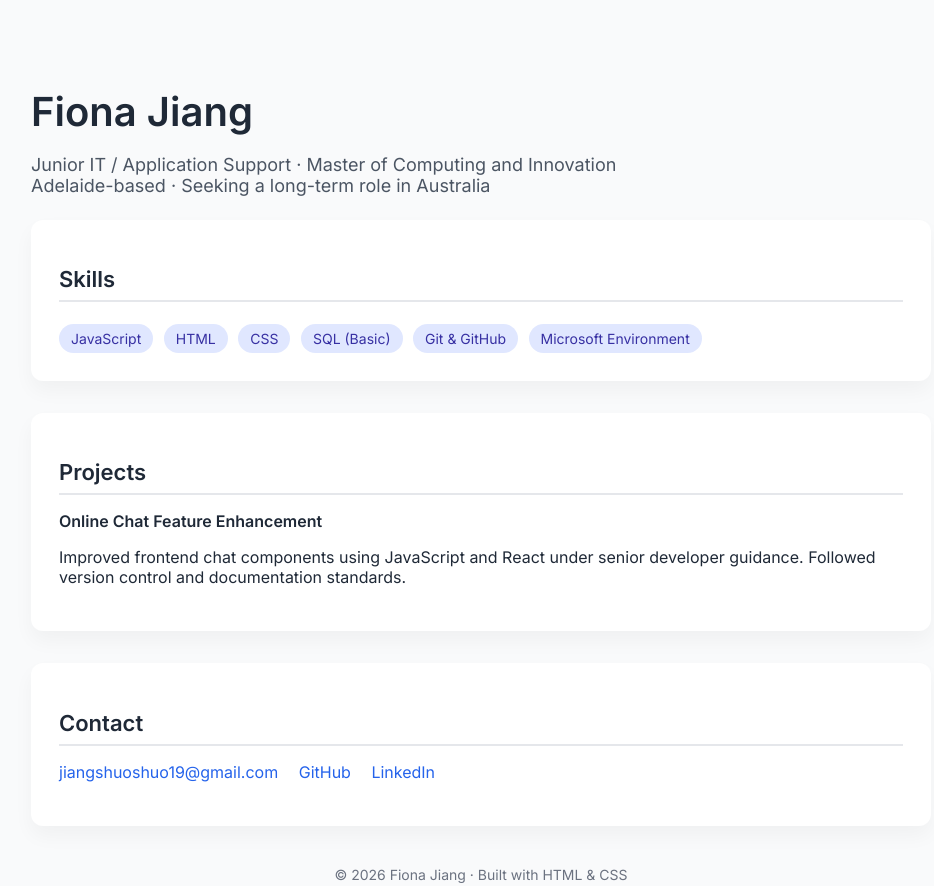
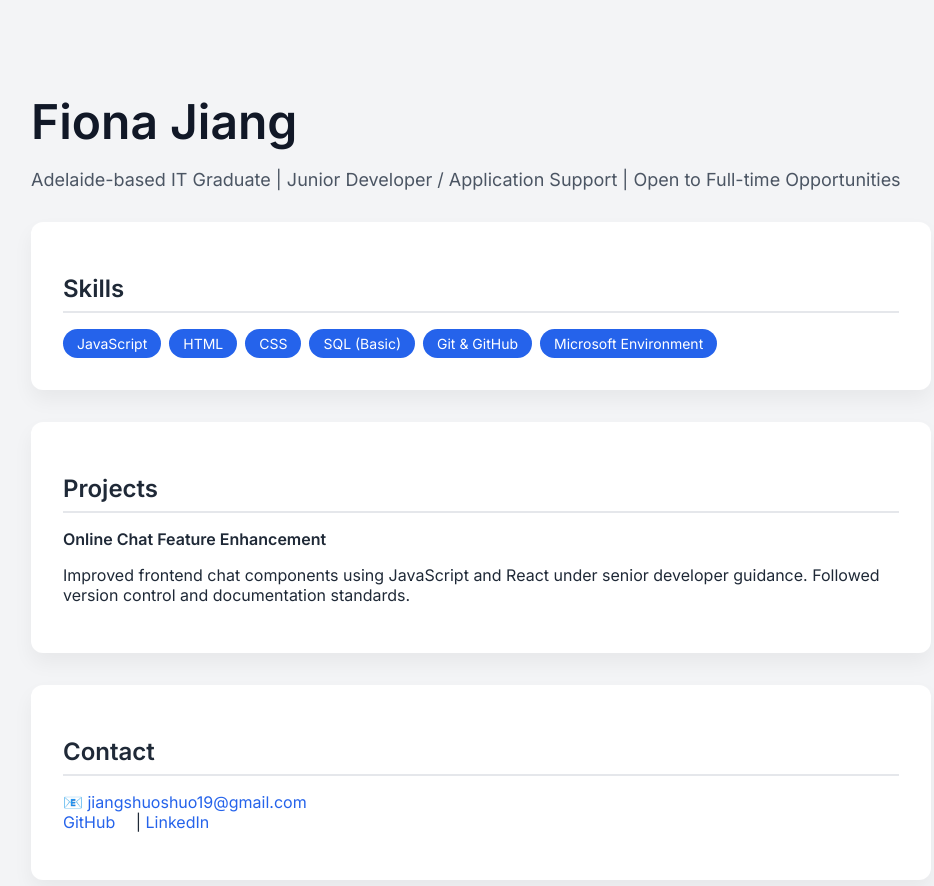
Before and after one commit to FionaJ19/fionaj19.github.io, a plain HTML site: page index.html in a window 1280 px wide. Shown: the top 886 px of the page, without its empty margins (159-1093 px from the left). Drawn offline with Linux system fonts and the light colour scheme.

Commit message:
Beautify website: new layout, tags, colors

```diff
--- a/index.html
+++ b/index.html
@@ -2,31 +2,31 @@
 <html lang="en">
 <head>
   <meta charset="UTF-8">
-
-  <title>Fiona Jiang | Junior IT</title>
-
+  <title>Fiona Jiang | IT Graduate</title>
   <meta name="viewport" content="width=device-width, initial-scale=1">
 
   <!-- 字体 -->
   <link href="https://fonts.googleapis.com/css2?family=Inter:wght@300;400;600&display=swap" rel="stylesheet">
 
-  <!-- 引入 CSS -->
+  <!-- CSS -->
   <link rel="stylesheet" href="style.css">
 </head>
-
 <body>
 
 <div class="container">
 
-  <h1>Fiona Jiang</h1>
-  <p class="subtitle">
-    Junior IT / Application Support  ·  Master of Computing and Innovation<br>
-    Adelaide-based  ·  Seeking a long-term role in Australia
-  </p>
+  <!-- Header -->
+  <header>
+    <h1>Fiona Jiang</h1>
+    <p class="subtitle">
+      Adelaide-based IT Graduate | Junior Developer / Application Support | Open to Full-time Opportunities
+    </p>
+  </header>
 
+  <!-- Skills -->
   <section>
     <h2>Skills</h2>
-    <div>
+    <div class="tags">
       <span class="tag">JavaScript</span>
       <span class="tag">HTML</span>
       <span class="tag">CSS</span>
@@ -36,24 +36,26 @@
     </div>
   </section>
 
+  <!-- Projects -->
   <section>
     <h2>Projects</h2>
-    <p class="project-title">Online Chat Feature Enhancement</p>
+    <div class="project">
+      <p class="project-title">Online Chat Feature Enhancement</p>
+      <p>Improved frontend chat components using JavaScript and React under senior developer guidance. Followed version control and documentation standards.</p>
+    </div>
+  </section>
+
+  <!-- Contact -->
+  <section class="contact">
+    <h2>Contact</h2>
     <p>
-      Improved frontend chat components using JavaScript and React under senior developer guidance.
-      Followed version control and documentation standards.
+      📧 <a href="mailto:jiangshuoshuo19@gmail.com">jiangshuoshuo19@gmail.com</a><br>
+      <a href="https://github.com/fionaj19" target="_blank">GitHub</a> |
+      <a href="https://linkedin.com/in/fionaj19" target="_blank">LinkedIn</a>
     </p>
   </section>
 
-  <section class="contact">
-    <h2>Contact</h2>
-    <p>
-      <a href="mailto:jiangshuoshuo19@gmail.com">jiangshuoshuo19@gmail.com</a>
-      <a href="https://github.com/FionaJ19/" target="_blank">GitHub</a>
-      <a href="https://www.linkedin.com/in/fiona-jiang-167907295/" target="_blank">LinkedIn</a>
-    </p>
-  </section>
-
+  <!-- Footer -->
   <footer>
     © 2026 Fiona Jiang · Built with HTML & CSS
   </footer>
--- a/style.css
+++ b/style.css
@@ -1,6 +1,6 @@
 body {
     font-family: 'Inter', sans-serif;
-    background-color: #f9fafb;
+    background-color: #f3f4f6;
     color: #1f2937;
     margin: 0;
     padding: 0;
@@ -12,70 +12,92 @@ body {
     padding: 60px 24px;
   }
 
-  h1 {
-    font-size: 40px;
+  /* Header */
+  header h1 {
+    font-size: 48px;
     font-weight: 600;
-    margin-bottom: 8px;
+    margin-bottom: 10px;
+    color: #111827;
   }
 
   .subtitle {
     font-size: 18px;
     color: #4b5563;
-    margin-bottom: 24px;
+    margin-bottom: 32px;
   }
 
+  /* Section */
   section {
     background: white;
-    padding: 28px;
+    padding: 32px;
     border-radius: 12px;
     margin-bottom: 32px;
-    box-shadow: 0 10px 20px rgba(0,0,0,0.04);
+    box-shadow: 0 10px 20px rgba(0,0,0,0.05);
   }
 
   h2 {
-    font-size: 22px;
+    font-size: 24px;
     margin-bottom: 16px;
     border-bottom: 2px solid #e5e7eb;
     padding-bottom: 8px;
   }
 
-  ul {
-    padding-left: 20px;
-  }
-
-  li {
-    margin-bottom: 8px;
+  /* Tags */
+  .tags {
+    display: flex;
+    flex-wrap: wrap;
+    gap: 8px;
   }
 
   .tag {
     display: inline-block;
-    background: #e0e7ff;
-    color: #3730a3;
-    padding: 6px 12px;
+    background: #2563eb;
+    color: white;
+    padding: 6px 14px;
     border-radius: 999px;
     font-size: 14px;
-    margin: 6px 6px 0 0;
+    font-weight: 500;
+    transition: transform 0.2s;
   }
 
+  .tag:hover {
+    transform: scale(1.1);
+  }
+
+  /* Projects */
   .project-title {
     font-weight: 600;
     margin-bottom: 6px;
   }
 
+  /* Contact */
   .contact a {
     color: #2563eb;
     text-decoration: none;
     margin-right: 16px;
     font-weight: 500;
+    transition: color 0.2s;
   }
 
   .contact a:hover {
+    color: #1e40af;
     text-decoration: underline;
   }
 
+  /* Footer */
   footer {
     text-align: center;
     color: #6b7280;
     font-size: 14px;
     margin-top: 40px;
   }
+
+  /* 响应式 */
+  @media (max-width: 600px) {
+    header h1 {
+      font-size: 36px;
+    }
+    .subtitle {
+      font-size: 16px;
+    }
+  }
```
